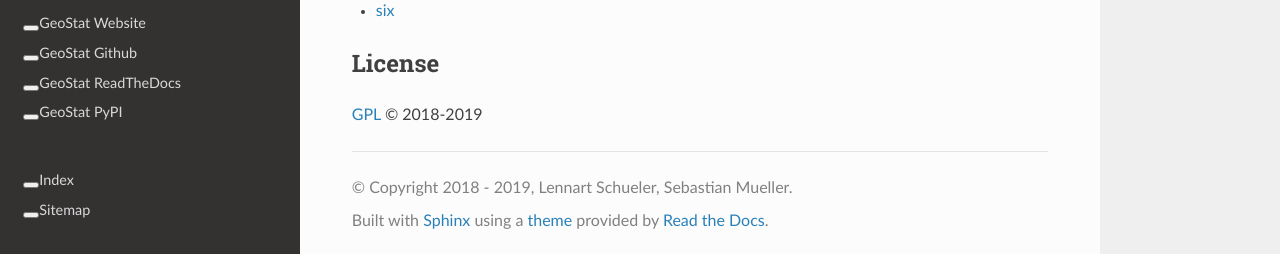
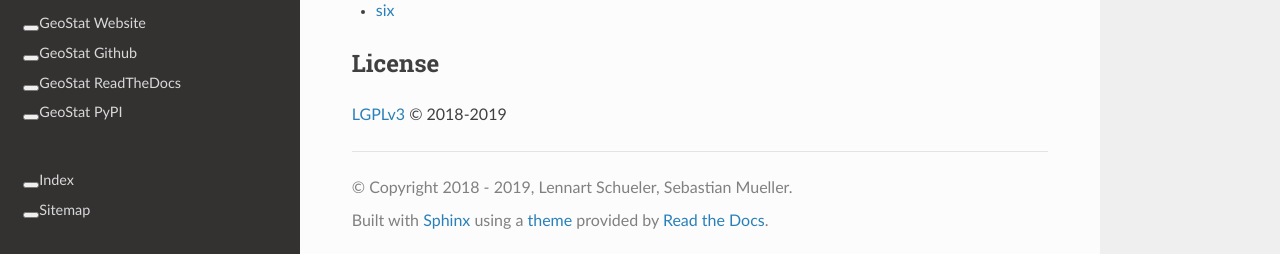
Before and after one commit to GeoStat-Framework/GSTools, a Sphinx documentation site: the page built from docs/source/index.rst, in a window 1280 px wide and 900 px high, scrolled down 6253 px. Shown: the part 643-897 px from the top of the window. Built offline with Sphinx 7.4.7 and the Read the Docs theme 2.0.0, drawn with Linux system fonts in a browser that asks for light colours; formulas are drawn with MathJax 3.

Commit message:
LGPL license; 1.1.0.rc1 version bump

```diff
--- a/docs/source/index.rst
+++ b/docs/source/index.rst
@@ -308,4 +308,4 @@ Requirements
 License
 =======
 
-`GPL <https://github.com/GeoStat-Framework/GSTools/blob/master/LICENSE>`_ © 2018-2019
+`LGPLv3 <https://github.com/GeoStat-Framework/GSTools/blob/master/LICENSE>`_ © 2018-2019
--- a/gstools/_version.py
+++ b/gstools/_version.py
@@ -1,2 +1,2 @@
 """Provide a central version."""
-__version__ = "1.1.0.dev0"
+__version__ = "1.1.0.rc1"
--- a/setup.py
+++ b/setup.py
@@ -239,7 +239,7 @@ CLASSIFIERS = [
     "Intended Audience :: Developers",
     "Intended Audience :: End Users/Desktop",
     "Intended Audience :: Science/Research",
-    "License :: OSI Approved :: GNU General Public License v3 (GPLv3)",
+    "License :: OSI Approved :: GNU Lesser General Public License v3 (LGPLv3)",
     "Natural Language :: English",
     "Operating System :: Unix",
     "Programming Language :: Python",
@@ -260,7 +260,7 @@ setup(
     author="Lennart Schueler, Sebastian Mueller",
     author_email="info@geostat-framework.org",
     url="https://github.com/GeoStat-Framework/GSTools",
-    license="GPL -  see LICENSE",
+    license="LGPLv3",
     classifiers=CLASSIFIERS,
     platforms=["Windows", "Linux", "Solaris", "Mac OS-X", "Unix"],
     include_package_data=True,
```
Also changed, not shown: README.md (+1 -1 lines), 1 other file.
